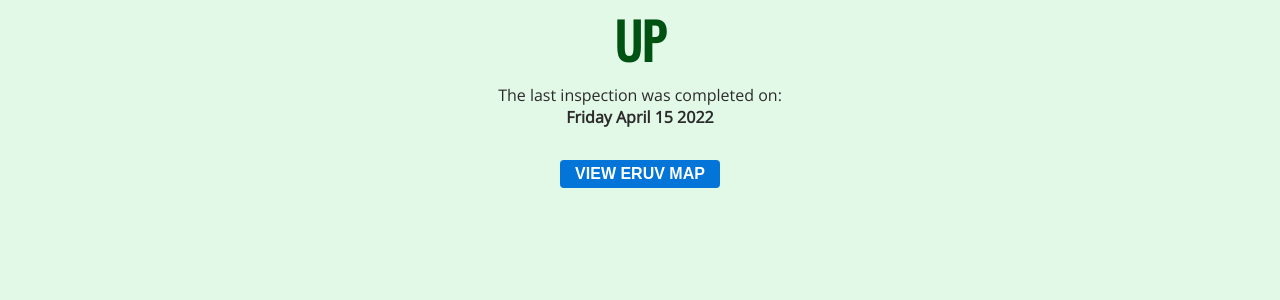
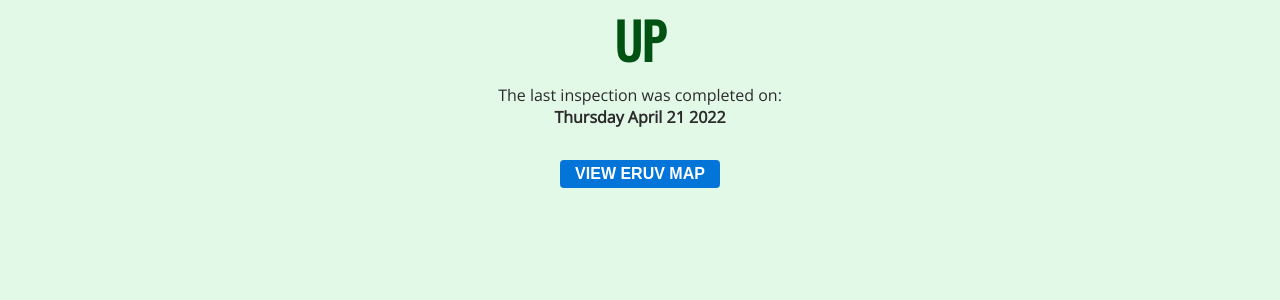
Before and after one commit to MisterGlass/eiruv, a Jekyll site: the page built from docs/index.md, in a window 1280 px wide. Shown: the part 132-432 px from the top of the page. Built offline with Jekyll 4.4.1, drawn with Linux system fonts in a browser that asks for light colours; our own code applies the rules of GitHub Pages for plain Markdown files.

Commit message:
Update eruv_status.yml

```diff
--- a/docs/_data/eruv_status.yml
+++ b/docs/_data/eruv_status.yml
@@ -1,3 +1,3 @@
 status: "Up"
-date: "Friday April 15 2022"
+date: "Thursday April 21 2022"
 details: ""
```
